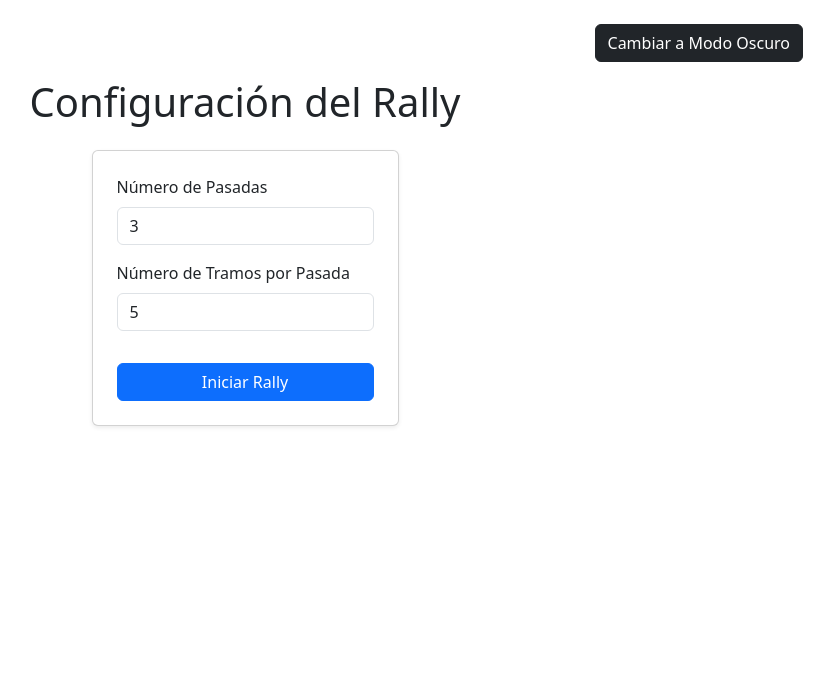
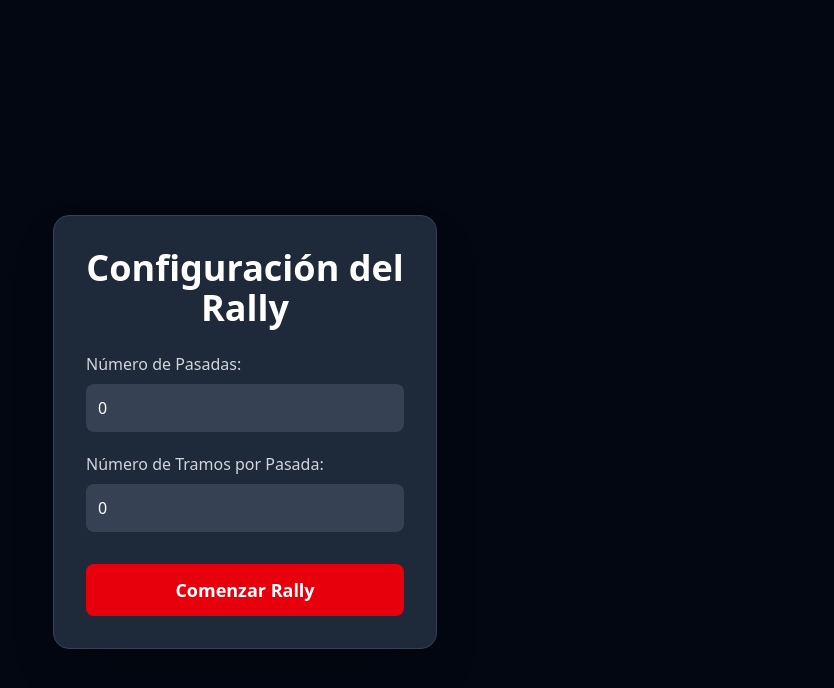
Before and after one commit to AlbertoDelPozo/timeAttack-v2, a React (Vite) app: page / in a window 1280 px wide. Shown: the top 688 px of the page, without its empty margins (395-1229 px from the left). Built offline with nearby package versions, Linux system fonts and the light colour scheme.

Commit message:
refactor: Using tailwind for styles

```diff
--- a/package.json
+++ b/package.json
@@ -19,7 +19,8 @@
     "react": "^19.1.0",
     "react-bootstrap": "^2.10.10",
     "react-dom": "^19.1.0",
-    "react-router-dom": "^7.8.2"
+    "react-router-dom": "^7.8.2",
+    "tailwindcss": "^4.1.12"
   },
   "devDependencies": {
     "@eslint/js": "^9.25.0",
--- a/src/App.tsx
+++ b/src/App.tsx
@@ -1,27 +1,20 @@
-// src/App.tsx
-
 import React from 'react';
 import { BrowserRouter, Routes, Route } from 'react-router-dom';
 import RallyTable from './components/RallyTable';
 import ConfigPage from './pages/ConfigPage';
-// Se importa el proveedor del contexto, no el contexto en sí mismo
 import { RallyDataProvider } from './useRallyData';
-import 'bootstrap/dist/css/bootstrap.min.css';
-import DarkModeButton from './components/DarkModeButton';
 
 function App() {
   return (
     <BrowserRouter>
-      {/* Se envuelve la aplicación en el proveedor */}
       <RallyDataProvider>
-        <div className="container mt-4">
-          <div className="d-flex justify-content-end mb-3">
-            <DarkModeButton />
-          </div>
-          <Routes>
-            <Route path="/" element={<ConfigPage />} />
-            <Route path="/rally" element={<RallyTable />} />
-          </Routes>
+        <div className="min-h-screen bg-gray-950 text-white font-sans">
+          <main className="container mx-auto p-4 md:p-8">
+            <Routes>
+              <Route path="/" element={<ConfigPage />} />
+              <Route path="/rally" element={<RallyTable />} />
+            </Routes>
+          </main>
         </div>
       </RallyDataProvider>
     </BrowserRouter>
--- a/src/components/DarkModeButton.tsx
+++ /dev/null
@@ -1,35 +0,0 @@
-import { useState, useEffect, type FC } from 'react';
-import { Button } from 'react-bootstrap';
-
-const DarkModeButton: FC = () => {
-  const [theme, setTheme] = useState<'light' | 'dark'>(() => {
-    // Comprobar la preferencia del sistema o el almacenamiento local
-    const savedTheme = localStorage.getItem('theme');
-    if (savedTheme === 'dark' || savedTheme === 'light') {
-      return savedTheme;
-    }
-    // Si no hay preferencia, usar el modo del sistema
-    return window.matchMedia('(prefers-color-scheme: dark)').matches ? 'dark' : 'light';
-  });
-
-  // useEffect para aplicar el tema
-  useEffect(() => {
-    document.documentElement.setAttribute('data-bs-theme', theme);
-    localStorage.setItem('theme', theme);
-  }, [theme]);
-
-  const toggleTheme = (): void => {
-    setTheme(currentTheme => (currentTheme === 'light' ? 'dark' : 'light'));
-  };
-
-  return (
-    <Button
-      variant={theme === 'dark' ? "light" : "dark"}
-      onClick={toggleTheme}
-    >
-      {theme === 'dark' ? "Cambiar a Modo Claro" : "Cambiar a Modo Oscuro"}
-    </Button>
-  );
-};
-
-export default DarkModeButton;
--- a/src/index.css
+++ b/src/index.css
@@ -1,4 +1,14 @@
+@import "tailwindcss";
+/* Este código CSS se debe agregar a tu archivo de estilos principal, como index.css */
+.spin-button-none::-webkit-outer-spin-button,
+.spin-button-none::-webkit-inner-spin-button {
+  -webkit-appearance: none;
+  margin: 0;
+}
 
+.spin-button-none {
+  -moz-appearance: textfield; /* Para Firefox */
+}
 /* :root {
   font-family: system-ui, Avenir, Helvetica, Arial, sans-serif;
   line-height: 1.5;
--- a/src/main.tsx
+++ b/src/main.tsx
@@ -1,6 +1,5 @@
 import { StrictMode } from 'react'
 import { createRoot } from 'react-dom/client'
-import 'bootstrap/dist/css/bootstrap.css'
 import App from './App'
 
 createRoot(document.getElementById('root')!).render(
--- a/src/pages/ConfigPage.tsx
+++ b/src/pages/ConfigPage.tsx
@@ -1,52 +1,71 @@
-// src/components/ConfigPage.tsx
+import React from "react";
+import { useNavigate } from "react-router-dom";
+import { useRallyData } from "../useRallyData";
 
-import React, { useState } from 'react';
-import { useNavigate } from 'react-router-dom';
-import { useRallyData } from '../useRallyData';
-
-const ConfigPage: React.FC = () => {
-  const [numPasadas, setNumPasadas] = useState(3);
-  const [numTramos, setNumTramos] = useState(5);
-  const { startNewRally } = useRallyData();
+const ConfigPage = () => {
+  const {
+    numPasadas,
+    setNumPasadas,
+    numTramos,
+    setNumTramos,
+    handleSaveConfig,
+  } = useRallyData();
   const navigate = useNavigate();
 
-  const handleStart = () => {
-    startNewRally(numPasadas, numTramos);
-    navigate('/rally');
+  const handleStartRally = (e: React.FormEvent<HTMLFormElement>) => {
+    e.preventDefault();
+    handleSaveConfig();
+    navigate("/rally");
   };
 
   return (
-    <div className="d-flex flex-column align-items-center">
-      <h1 className="text-center mb-4">Configuración del Rally</h1>
-      <div className="card shadow-sm p-4" style={{ maxWidth: '500px' }}>
-        <div className="mb-3">
-          <label htmlFor="numPasadas" className="form-label">Número de Pasadas</label>
+    <div className="flex items-center justify-center min-h-screen bg-gray-950 font-sans p-4">
+      <div className="bg-gray-800 p-8 rounded-2xl shadow-2xl w-full max-w-sm border border-gray-700">
+        <h1 className="text-3xl md:text-4xl text-white font-bold text-center mb-6">
+          Configuración del Rally
+        </h1>
+        <form onSubmit={handleStartRally}>
+          <div className="mb-5">
+            <label
+              htmlFor="numPasadas"
+              className="block text-gray-300 mb-2 font-medium"
+            >
+              Número de Pasadas:
+            </label>
             <input
               id="numPasadas"
               type="number"
-            className="form-control"
+              className="w-full p-3 rounded-lg bg-gray-700 text-white placeholder-gray-500 focus:outline-none focus:ring-2 focus:ring-red-500 transition duration-200 spin-button-none"
               value={numPasadas}
               onChange={(e) => setNumPasadas(Number(e.target.value))}
               min="1"
+              required
             />
           </div>
-        <div className="mb-3">
-          <label htmlFor="numTramos" className="form-label">Número de Tramos por Pasada</label>
+          <div className="mb-8">
+            <label
+              htmlFor="numTramos"
+              className="block text-gray-300 mb-2 font-medium"
+            >
+              Número de Tramos por Pasada:
+            </label>
             <input
               id="numTramos"
               type="number"
-            className="form-control"
+              className="w-full p-3 rounded-lg bg-gray-700 text-white placeholder-gray-500 focus:outline-none focus:ring-2 focus:ring-red-500 transition duration-200 spin-button-none"
               value={numTramos}
               onChange={(e) => setNumTramos(Number(e.target.value))}
               min="1"
+              required
             />
           </div>
           <button
-          className="btn btn-primary mt-3 w-100"
-          onClick={handleStart}
+            type="submit"
+            className="w-full py-3 px-4 rounded-lg text-lg font-bold text-white bg-red-600 hover:bg-red-700 focus:outline-none focus:ring-2 focus:ring-red-500 focus:ring-offset-2 focus:ring-offset-gray-800 transition-transform duration-200 transform hover:scale-[1.02]"
           >
-          Iniciar Rally
+            Comenzar Rally
           </button>
+        </form>
       </div>
     </div>
   );
--- a/src/useRallyData.tsx
+++ b/src/useRallyData.tsx
@@ -1,14 +1,10 @@
-import React, { useState, useCallback, useEffect, createContext, useContext } from "react";
-import type { Piloto } from "./types";
-import { crearPilotoInicial, recalcularTotales } from './utils';
+import React, { useState, useContext, createContext, useMemo } from "react";
+import { Piloto } from "./types";
 
-// Se define la interfaz del contexto para asegurar la tipificación correcta
 interface RallyDataContextType {
   pilotos: Piloto[];
-    setPilotos: React.Dispatch<React.SetStateAction<Piloto[]>>;
   numPasadas: number;
   numTramos: number;
-    startNewRally: (pasadas: number, tramos: number) => void;
   nuevoPilotoNombre: string;
   setNuevoPilotoNombre: React.Dispatch<React.SetStateAction<string>>;
   nuevoPilotoApellido: string;
@@ -20,132 +16,156 @@ interface RallyDataContextType {
   isModalOpen: boolean;
   setIsModalOpen: React.Dispatch<React.SetStateAction<boolean>>;
   pilotoToDelete: Piloto | null;
-    handleTimeChange: (pilotoId: number, pasadaId: number, tramoId: number, tiempo: number | null) => void;
+  selectedPasada: number | null;
+  setSelectedPasada: React.Dispatch<React.SetStateAction<number | null>>;
+  modoVista: "edicion" | "lectura";
+  setModoVista: React.Dispatch<React.SetStateAction<"edicion" | "lectura">>;
+  handleTimeChange: (
+    pilotoId: number,
+    pasadaId: number,
+    tramoId: number,
+    tiempo: number | null
+  ) => void;
   handleAddPiloto: () => void;
   openModalForDeletion: (piloto: Piloto) => void;
   handleDeletePiloto: () => void;
-    selectedPasada: number | null;
-    setSelectedPasada: React.Dispatch<React.SetStateAction<number | null>>;
-    modoVista: 'edicion' | 'lectura';
-    setModoVista: React.Dispatch<React.SetStateAction<'edicion' | 'lectura'>>;
+  handleSaveConfig: () => void;
+  setNumPasadas: React.Dispatch<React.SetStateAction<number>>;
+  setNumTramos: React.Dispatch<React.SetStateAction<number>>;
 }
 
-// Se crea el contexto, que se utilizará internamente en el proveedor
-const RallyDataContext = createContext<RallyDataContextType | undefined>(undefined);
+const RallyContext = createContext<RallyDataContextType | undefined>(undefined);
 
-// Este es el hook principal que los componentes usarán para acceder al contexto
-export const useRallyData = () => {
-    const context = useContext(RallyDataContext);
-    if (context === undefined) {
-        throw new Error('useRallyData must be used within a RallyDataProvider');
-    }
-    return context;
+const initialPilotos: Piloto[] = JSON.parse(
+  localStorage.getItem("rallyPilotos") || "[]"
+);
+
+const initialNumPasadas: number =
+  Number(localStorage.getItem("rallyNumPasadas")) || 0;
+const initialNumTramos: number =
+  Number(localStorage.getItem("rallyNumTramos")) || 0;
+
+export const RallyDataProvider: React.FC<{ children: React.ReactNode }> = ({
+  children,
+}) => {
+  const [pilotos, setPilotos] = useState<Piloto[]>(initialPilotos);
+  const [numPasadas, setNumPasadas] = useState<number>(initialNumPasadas);
+  const [numTramos, setNumTramos] = useState<number>(initialNumTramos);
+  const [nuevoPilotoNombre, setNuevoPilotoNombre] = useState("");
+  const [nuevoPilotoApellido, setNuevoPilotoApellido] = useState("");
+  const [nuevoPilotoCategory, setNuevoPilotoCategory] = useState("");
+  const [nuevoPilotoCar, setNuevoPilotoCar] = useState("");
+  const [isModalOpen, setIsModalOpen] = useState(false);
+  const [pilotoToDelete, setPilotoToDelete] = useState<Piloto | null>(null);
+  const [selectedPasada, setSelectedPasada] = useState<number | null>(
+    null
+  );
+  const [modoVista, setModoVista] = useState<"edicion" | "lectura">(
+    "edicion"
+  );
+
+  const calculateTotal = (pasadas: Piloto["pasadas"]): number => {
+    return pasadas.reduce((total, pasada) => {
+      const subtotal = pasada.tramos.reduce(
+        (sub, tramo) => sub + (tramo.tiempo || 0),
+        0
+      );
+      pasada.subtotal = subtotal;
+      return total + subtotal;
+    }, 0);
   };
 
-// Este es el componente proveedor que envuelve la aplicación
-export const RallyDataProvider: React.FC<{ children: React.ReactNode }> = ({ children }) => {
-    const [numPasadas, setNumPasadas] = useState(0);
-    const [numTramos, setNumTramos] = useState(0);
-
-    const [pilotos, setPilotos] = useState<Piloto[]>(() => {
-        try {
-            const savedConfig = localStorage.getItem('rallyConfig');
-            if (savedConfig) {
-                const config = JSON.parse(savedConfig);
-                setNumPasadas(config.pasadas);
-                setNumTramos(config.tramos);
+  const handleTimeChange = (
+    pilotoId: number,
+    pasadaId: number,
+    tramoId: number,
+    tiempo: number | null
+  ) => {
+    setPilotos((prevPilotos) => {
+      const newPilotos = prevPilotos.map((piloto) => {
+        if (piloto.id === pilotoId) {
+          const newPasadas = piloto.pasadas.map((pasada) => {
+            if (pasada.id === pasadaId) {
+              const newTramos = pasada.tramos.map((tramo) =>
+                tramo.id === tramoId ? { ...tramo, tiempo } : tramo
+              );
+              return { ...pasada, tramos: newTramos };
             }
-            const savedPilotos = localStorage.getItem('pilotos');
-            if (savedPilotos) {
-                return JSON.parse(savedPilotos);
-            }
-        } catch (error) {
-            console.error("Error al cargar datos de localStorage:", error);
-        }
-        return [];
+            return pasada;
           });
 
-    const [nuevoPilotoNombre, setNuevoPilotoNombre] = useState('');
-    const [nuevoPilotoApellido, setNuevoPilotoApellido] = useState('');
-    const [nuevoPilotoCategory, setNuevoPilotoCategory] = useState('');
-    const [nuevoPilotoCar, setNuevoPilotoCar] = useState('');
+          const total = calculateTotal(newPasadas);
+          return { ...piloto, pasadas: newPasadas, total };
+        }
+        return piloto;
+      });
+      localStorage.setItem("rallyPilotos", JSON.stringify(newPilotos));
+      return newPilotos;
+    });
+  };
 
-    const [isModalOpen, setIsModalOpen] = useState(false);
-    const [pilotoToDelete, setPilotoToDelete] = useState<Piloto | null>(null);
+  const handleAddPiloto = () => {
+    if (nuevoPilotoNombre.trim() && nuevoPilotoApellido.trim()) {
+      setPilotos((prevPilotos) => {
+        const newPiloto: Piloto = {
+          id: Date.now(),
+          nombre: nuevoPilotoNombre,
+          apellido: nuevoPilotoApellido,
+          category: nuevoPilotoCategory,
+          car: nuevoPilotoCar,
+          pasadas: Array.from({ length: numPasadas }, (_, i) => ({
+            id: i,
+            nombre: `Pasada ${i + 1}`,
+            tramos: Array.from({ length: numTramos }, (_, j) => ({
+              id: j,
+              tiempo: null,
+            })),
+            subtotal: 0,
+          })),
+          total: 0,
+        };
+        const updatedPilotos = [...prevPilotos, newPiloto];
+        localStorage.setItem("rallyPilotos", JSON.stringify(updatedPilotos));
+        return updatedPilotos;
+      });
+      setNuevoPilotoNombre("");
+      setNuevoPilotoApellido("");
+      setNuevoPilotoCategory("");
+      setNuevoPilotoCar("");
+    }
+  };
 
-    const [selectedPasada, setSelectedPasada] = useState<number | null>(0);
-    const [modoVista, setModoVista] = useState<'edicion' | 'lectura'>('edicion');
-
-    useEffect(() => {
-        localStorage.setItem('pilotos', JSON.stringify(pilotos));
-    }, [pilotos]);
-
-    const startNewRally = useCallback((pasadas: number, tramos: number) => {
-        setNumPasadas(pasadas);
-        setNumTramos(tramos);
-        setPilotos([]);
-        localStorage.setItem('pilotos', JSON.stringify([]));
-        localStorage.setItem('rallyConfig', JSON.stringify({ pasadas, tramos }));
-    }, []);
-
-    const handleTimeChange = useCallback((pilotoId: number, pasadaId: number, tramoId: number, tiempo: number | null) => {
-        setPilotos(pilotosActuales => {
-            const pilotosModificados = pilotosActuales.map(p => {
-                if (p.id === pilotoId) {
-                    const pilotoActualizado = {
-                        ...p,
-                        pasadas: p.pasadas.map(pas => {
-                            if (pas.id === pasadaId) {
-                                return {
-                                    ...pas,
-                                    tramos: pas.tramos.map(t => {
-                                        if (t.id === tramoId) {
-                                            return { ...t, tiempo: tiempo };
-                                        }
-                                        return t;
-                                    })
-                                };
-                            }
-                            return pas;
-                        })
-                    };
-                    return recalcularTotales(pilotoActualizado);
-                }
-                return p;
-            });
-            return pilotosModificados.sort((a, b) => (a.total - b.total) || a.nombre.localeCompare(b.nombre));
-        });
-    }, []);
-
-    const handleAddPiloto = useCallback(() => {
-        if (nuevoPilotoNombre.trim() === '' || nuevoPilotoApellido.trim() === '') return;
-        const nuevoPiloto = crearPilotoInicial(Date.now(), nuevoPilotoNombre, nuevoPilotoApellido, numPasadas, numTramos, nuevoPilotoCategory, nuevoPilotoCar);
-        setPilotos([...pilotos, nuevoPiloto]);
-        setNuevoPilotoNombre('');
-        setNuevoPilotoApellido('');
-        setNuevoPilotoCategory('');
-        setNuevoPilotoCar('');
-    }, [nuevoPilotoNombre, nuevoPilotoApellido, nuevoPilotoCategory, nuevoPilotoCar, pilotos, numPasadas, numTramos]);
-
-    const openModalForDeletion = useCallback((piloto: Piloto) => {
+  const openModalForDeletion = (piloto: Piloto) => {
     setPilotoToDelete(piloto);
     setIsModalOpen(true);
-    }, []);
+  };
 
-    const handleDeletePiloto = useCallback(() => {
+  const handleDeletePiloto = () => {
     if (pilotoToDelete) {
-            setPilotos(pilotosActuales => pilotosActuales.filter(p => p.id !== pilotoToDelete.id));
+      const updatedPilotos = pilotos.filter(
+        (piloto) => piloto.id !== pilotoToDelete.id
+      );
+      setPilotos(updatedPilotos);
+      localStorage.setItem("rallyPilotos", JSON.stringify(updatedPilotos));
       setIsModalOpen(false);
       setPilotoToDelete(null);
     }
-    }, [pilotoToDelete]);
+  };
 
-    const value = {
-        pilotos,
-        setPilotos,
+  const handleSaveConfig = () => {
+    localStorage.setItem("rallyNumPasadas", String(numPasadas));
+    localStorage.setItem("rallyNumTramos", String(numTramos));
+  };
+
+  const sortedPilotos = useMemo(() => {
+    return [...pilotos].sort((a, b) => a.total - b.total);
+  }, [pilotos]);
+
+  const value = useMemo(
+    () => ({
+      pilotos: sortedPilotos,
       numPasadas,
       numTramos,
-        startNewRally,
       nuevoPilotoNombre,
       setNuevoPilotoNombre,
       nuevoPilotoApellido,
@@ -165,11 +185,41 @@ export const RallyDataProvider: React.FC<{ children: React.ReactNode }> = ({ chi
       setSelectedPasada,
       modoVista,
       setModoVista,
+      handleSaveConfig,
+      setNumPasadas,
+      setNumTramos,
+    }),
+    [
+      sortedPilotos,
+      numPasadas,
+      numTramos,
+      nuevoPilotoNombre,
+      nuevoPilotoApellido,
+      nuevoPilotoCategory,
+      nuevoPilotoCar,
+      isModalOpen,
+      pilotoToDelete,
+      handleTimeChange,
+      handleAddPiloto,
+      openModalForDeletion,
+      handleDeletePiloto,
+      selectedPasada,
+      modoVista,
+      handleSaveConfig,
+    ]
+  );
+
+  return (
+    <RallyContext.Provider value={value}>
+      {children}
+    </RallyContext.Provider>
+  );
 };
 
-    return (
-        <RallyDataContext.Provider value={value}>
-            {children}
-        </RallyDataContext.Provider>
-    );
+export const useRallyData = () => {
+  const context = useContext(RallyContext);
+  if (context === undefined) {
+    throw new Error("useRallyData must be used within a RallyDataProvider");
+  }
+  return context;
 };
--- a/vite.config.ts
+++ b/vite.config.ts
@@ -1,11 +1,9 @@
 import { defineConfig } from 'vite'
-import react from '@vitejs/plugin-react'
 import tailwindcss from '@tailwindcss/vite'
 
 // https://vite.dev/config/
 export default defineConfig({
   plugins: [
-    react(),
     tailwindcss(),
   ],
 })
```
Also changed, not shown: src/PilotoRow.tsx (+27 -23 lines), src/components/DeleteConfirmationModal.tsx (+31 -21 lines), src/components/RallyTable.tsx (+32 -36 lines), 1 other file (tests, documents, lock files or other folders). Lines whose indentation alone changed are shown as unchanged.
